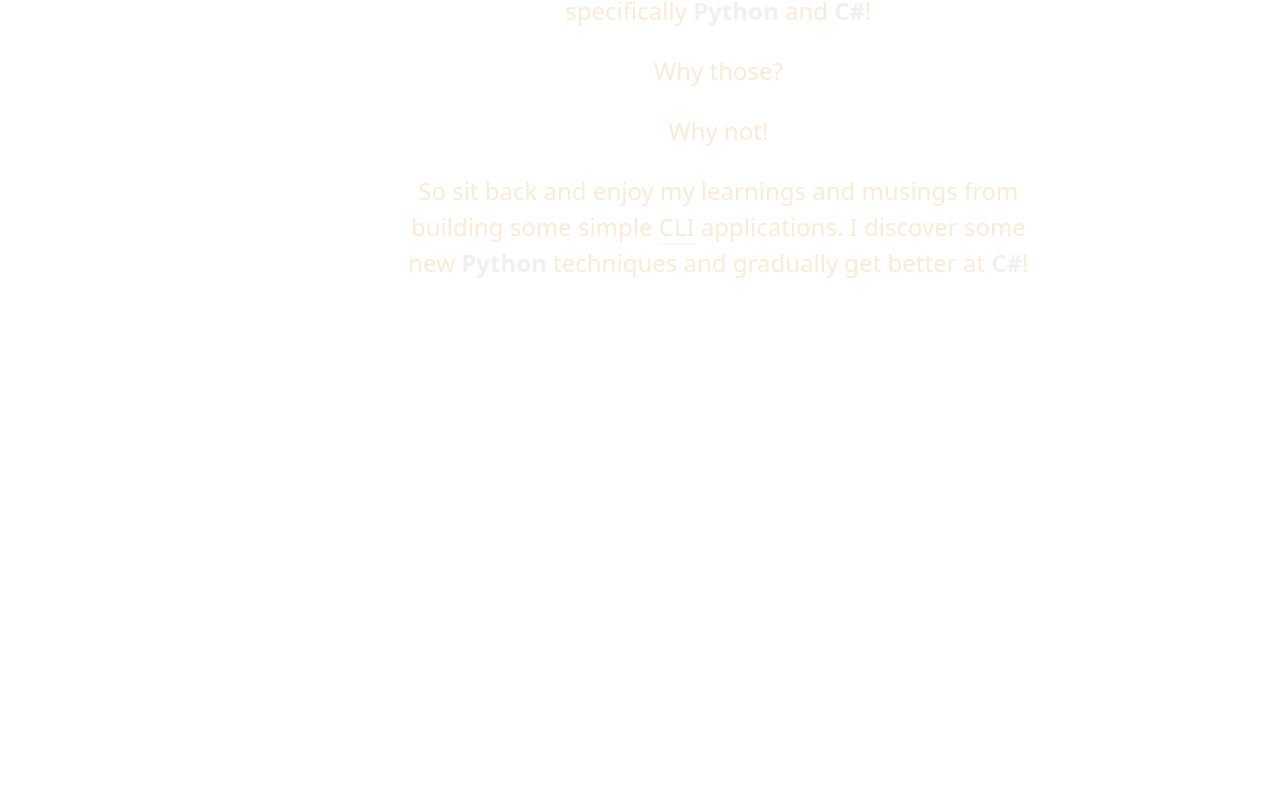
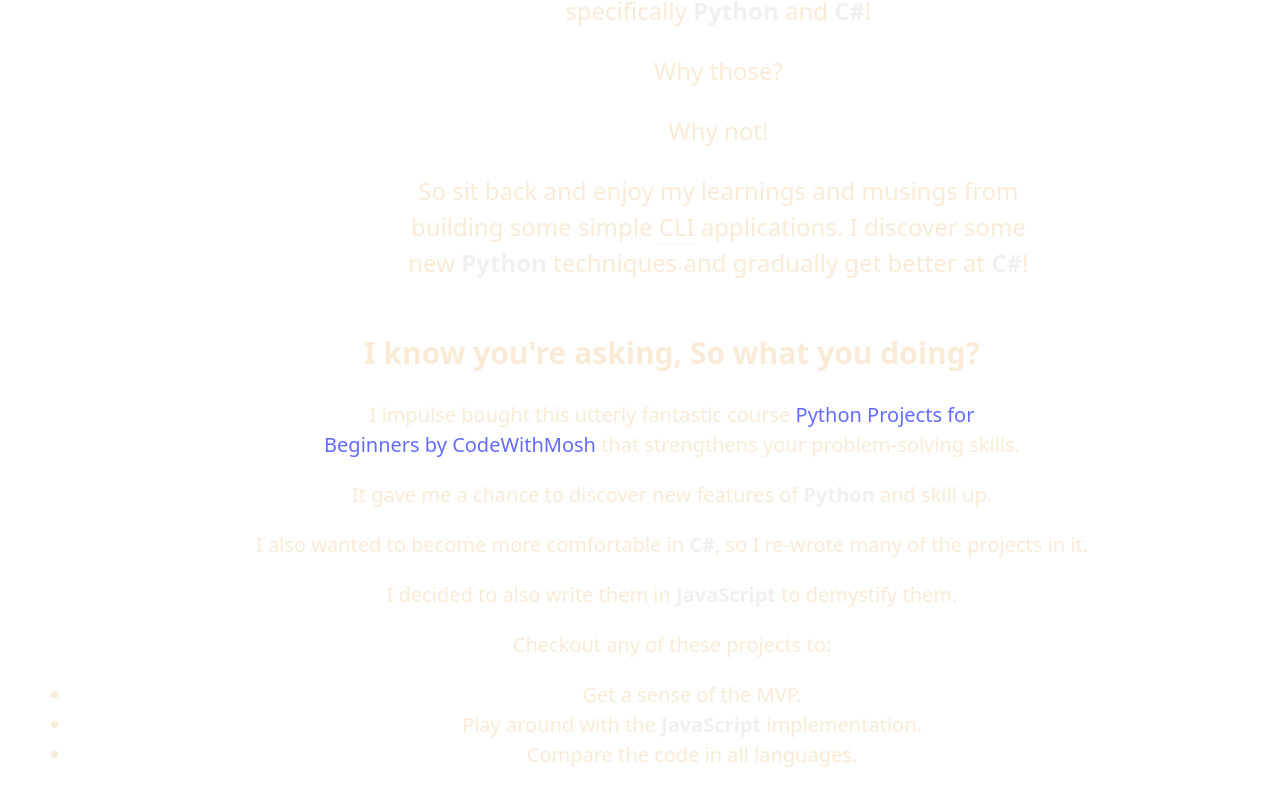
Before and after one commit to JoleneKearse/polyglot-coding, a React (Vite) app: page / in a window 1280 px wide. Shown: the part 708-1514 px from the top of the page. Before the commit the page ends 1045 px from the top, so only its background shows below. Built offline with nearby package versions, Linux system fonts and the light colour scheme.

Commit message:
chore: add instructions

```diff
--- a/src/App.jsx
+++ b/src/App.jsx
@@ -1,5 +1,6 @@
 import './App.css'
 import Header from './components/Header'
+import Instructions from './components/Instructions'
 
 function App() {
   return (
@@ -7,6 +8,9 @@
       <div className="container">
         <Header title="< Polygot Coding />" />
       </div>
+      <main>
+        <Instructions />
+      </main>
     </>
   )
 }
--- /dev/null
+++ b/src/components/Instructions.jsx
@@ -0,0 +1,21 @@
+import React from 'react'
+
+const Instructions = () => {
+  return (
+    <>
+      <h2>I know you're asking, So what you doing?</h2>
+      <p>I impulse bought this utterly fantastic course <a href="https://codewithmosh.com/p/python-projects-for-beginners" target="_blank" rel="noopener noreferrer">Python Projects for Beginners by CodeWithMosh</a> that strengthens your problem-solving skills.</p>
+      <p>It gave me a chance to discover new features of <b className="language">Python</b> and skill up.</p>
+      <p>I also wanted to become more comfortable in <b className="language">C#</b>, so I re-wrote many of the projects in it.</p>
+      <p>I decided to also write them in <b className="language">JavaScript</b> to demystify them.</p>
+      <p>Checkout any of these projects to:</p>
+      <ul>
+        <li>Get a sense of the MVP.</li>
+        <li>Play around with the <b className="language">JavaScript</b> implementation.</li>
+        <li>Compare the code in all languages.</li>
+      </ul>
+    </>
+  )
+}
+
+export default Instructions
```
